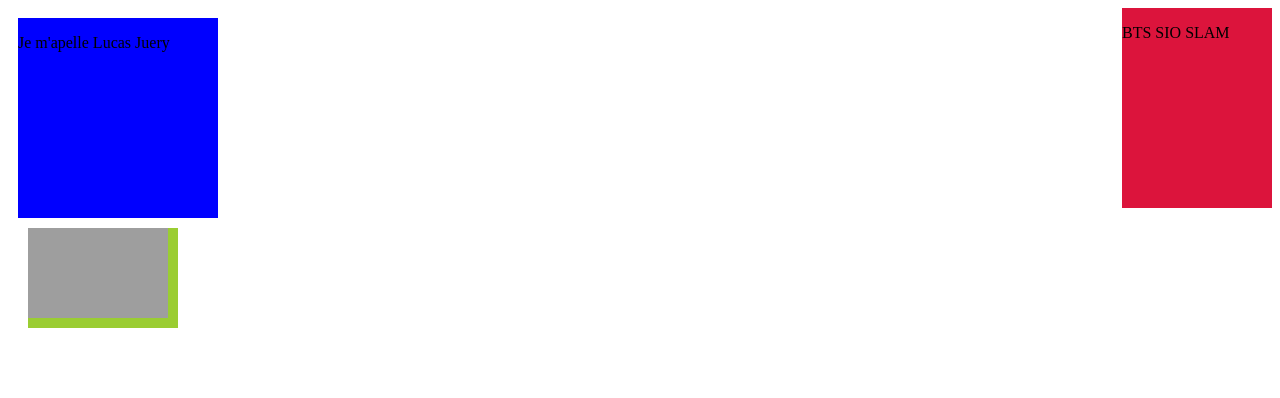
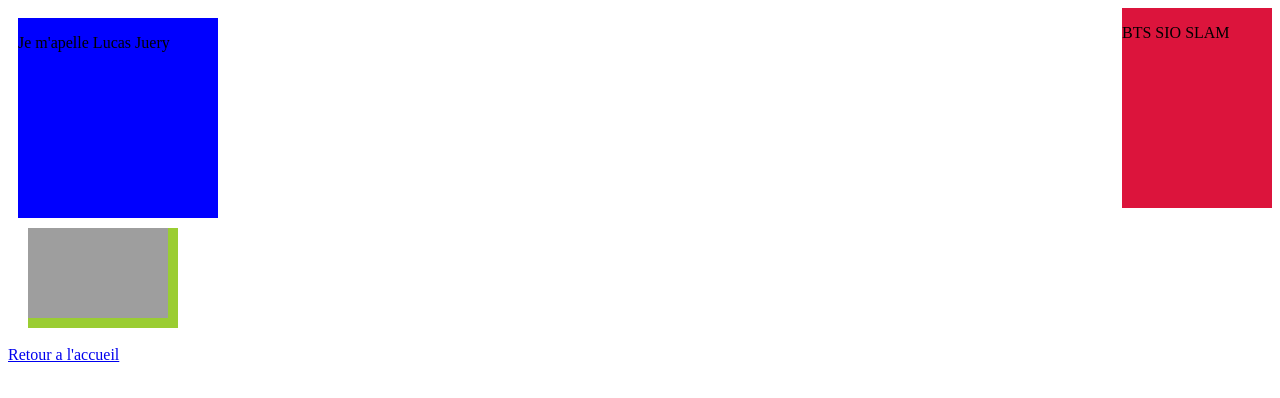
Before and after one commit to ljuerystock/tp7_ljuery, a plain HTML site: page exo2.html in a window 1280 px wide. Drawn offline with Linux system fonts and the light colour scheme; grey boxes are pictures that could not be loaded.

Commit message:
Update exo2.html

```diff
--- a/exo2.html
+++ b/exo2.html
@@ -13,5 +13,9 @@
     <div class="block2"><p>BTS SIO SLAM</p></div>
     <div class="block3"><img src="https://upload.wikimedia.org/wikipedia/commons/3/3c/Tom_Holland_by_Gage_Skidmore.jpg" height="90px" width="140px"></div>
 
+    <br>
+    <a href="index.html">Retour a l'accueil</a>
+
 </body>
+
 </html>
```
